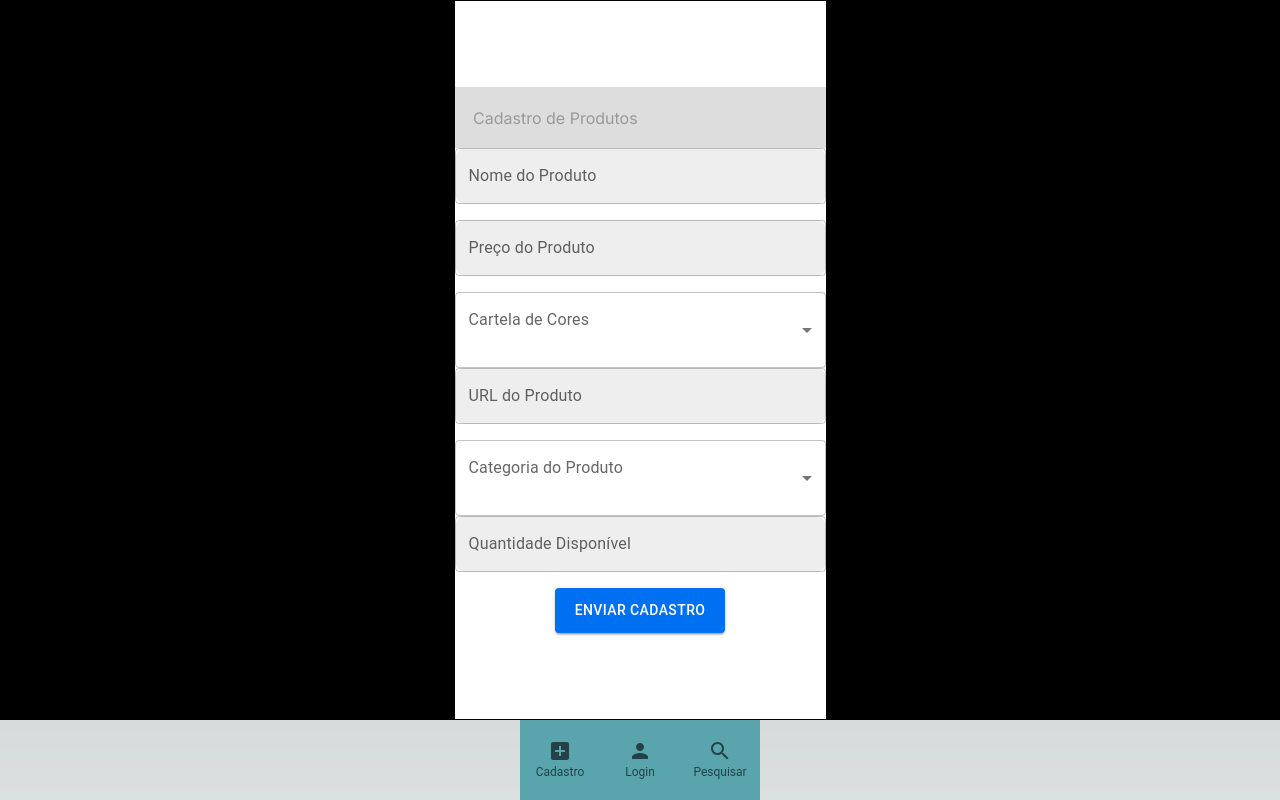
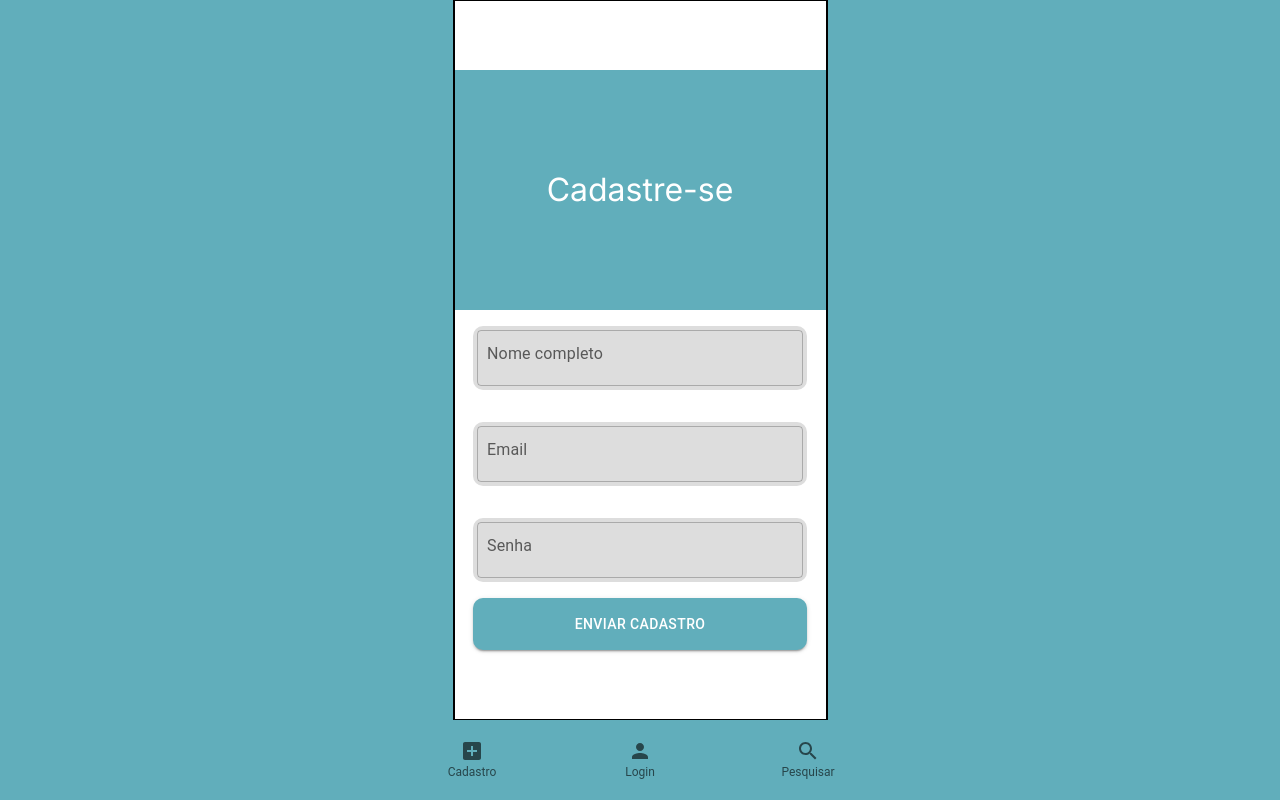
Before and after one commit to gabrielaalvescosta/ideal-color-cadastro, a Next.js app: page / in a window 1280 px wide. Built offline with nearby package versions, Linux system fonts and the light colour scheme.

Commit message:
Alteracoes página de cadastro

```diff
--- a/package.json
+++ b/package.json
@@ -22,6 +22,9 @@
     "react-dom": "^18.2.0",
     "react-icons": "^4.11.0",
     "styled-components": "^6.0.7",
-    "tailwindcss": "3.3.3"
+    "tailwindcss": "^3.3.3"
+  },
+  "devDependencies": {
+    "@types/node": "20.9.0"
   }
 }
--- a/pages/cadastro.js
+++ b/pages/cadastro.js
@@ -18,11 +18,10 @@ export default function ProductForm() {
 
   const [newProductInfo, setNewProductInfo] = useState({
     name: '',
-    price: '',
-    color: '',
-    url: '',
-    category: '',
-    quantity: '',
+    email: '',
+    senha: '',
+    cartelaCores: [],
+
   });
 
   let colorOptions = [];
@@ -74,41 +73,23 @@ export default function ProductForm() {
   return (
     <Wrapper>
     <DeviceWrapper>
-      <Titulo h2="Cadastro de Produtos"/>
+      <Titulo h2="Cadastre-se"/>
       <StyledInput
-        label="Nome do Produto"
+        label="Nome completo"
         name="name"
         value={newProductInfo.name}
         onChange={handleChange}
       />
       <StyledInput
-        label="Preço do Produto"
-        name="price"
+        label="Email"
+        name="email"
         value={newProductInfo.price}
         onChange={handleChange}
       />
-      <StyledSelectComponent
-        label="Cartela de Cores"
-        options={colorOptions}
-        value={newProductInfo.color}
-        onChange={handleChange}
-      />
       <StyledInput
-        label="URL do Produto"
-        name="url"
-        value={newProductInfo.url}
-        onChange={handleChange}
-      />
-      <StyledSelectComponent
-        label="Categoria do Produto"
-        options={categoryOptions}
-        value={newProductInfo.category}
-        onChange={handleChange}
-      />
-      <StyledInput
-        label="Quantidade Disponível"
-        name="quantity"
-        value={newProductInfo.quantity}
+        label="Senha"
+        name="senha"
+        value={newProductInfo.price}
         onChange={handleChange}
       />
       <StyledButton label="Enviar Cadastro" onClick={handleSubmit} />
--- a/pages/login.js
+++ b/pages/login.js
@@ -30,7 +30,7 @@ export default function Login() {
       <DeviceWrapper>
     <Titulo h2="Login"/>
     <StyledInput
-        label="Nome do Produto"
+        label="Nome"
         name="name"
         value={formData.login}
         onChange={handleChange}
--- a/src/app/components/botao/Botao.js
+++ b/src/app/components/botao/Botao.js
@@ -4,9 +4,12 @@ import styled from 'styled-components';
 
 const Botao = styled(Button)`
   && {
-    background-color: #0070f3;
-    color: #ffffff;
-    padding: 10px 20px;
+    background-color: #61aebb;
+    color: white;
+    border-radius: 10px;
+    padding: 1em;
+    width: 90%;
+    cursor: pointer;
   }
 `;
 
--- a/src/app/components/input/Input.js
+++ b/src/app/components/input/Input.js
@@ -4,11 +4,12 @@ import styled from 'styled-components';
 
 const InputCadastro = styled(TextField)`
   && {
-    width: 100%;
-    margin-bottom: 16px;
+    background-color: #ddd;
     border-radius: 10px;
-    background: #eee;
-    color: #666;
+    padding: 0.25em;
+    margin: 1em 10px;
+    border: none;
+    width: 90%
   }
 `;
 
--- a/src/app/components/navigator/NavigatorMenu.jsx
+++ b/src/app/components/navigator/NavigatorMenu.jsx
@@ -20,8 +20,8 @@ export default function NavigatorMenu() {
         position: 'absolute',
         bottom: 0,
         height: '10vh',
-        width: 'inhherit',
-        backgroundColor: '#5aa4ad',
+        width: '100%',
+        backgroundColor: '#61AEBB',
       }}
     >
 
--- a/src/app/components/titulo/Titulo.jsx
+++ b/src/app/components/titulo/Titulo.jsx
@@ -2,10 +2,14 @@ import React from 'react';
 import styled from 'styled-components';
 
 const TituloH2 = styled.h2`
-  background-color: #ddd;
-  color: #999;
+  color: white;
   width: 100%;
-  padding: 5%;
+  background-color: #61aebb;
+  font-family: Inter;
+  font-size: 2em;
+  text-align: center;
+  padding: 3em 10px;
+  margin: 0px
 `;
 
 export default function Titulo({ h2 }) {
--- a/src/app/components/wrapper/Wrapper.js
+++ b/src/app/components/wrapper/Wrapper.js
@@ -3,7 +3,7 @@ import styled from 'styled-components';
 const Wrapper = styled.div`
   width: 100%;
   height: 100%;
-  background-color: #000;
+  background-color: #61AEBB;
   margin: 0 auto;
   display: flex;
   justify-content: center;
```
Also changed, not shown: tsconfig.json (added, +35 -0 lines), 2 other files (tests, documents, lock files or other folders).
